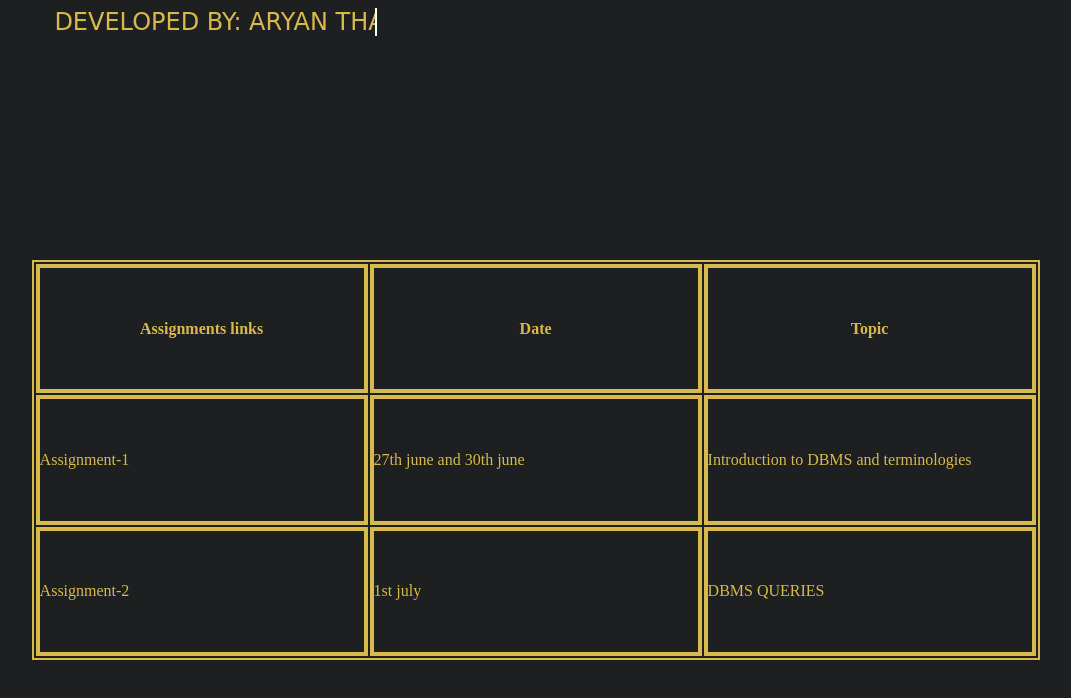
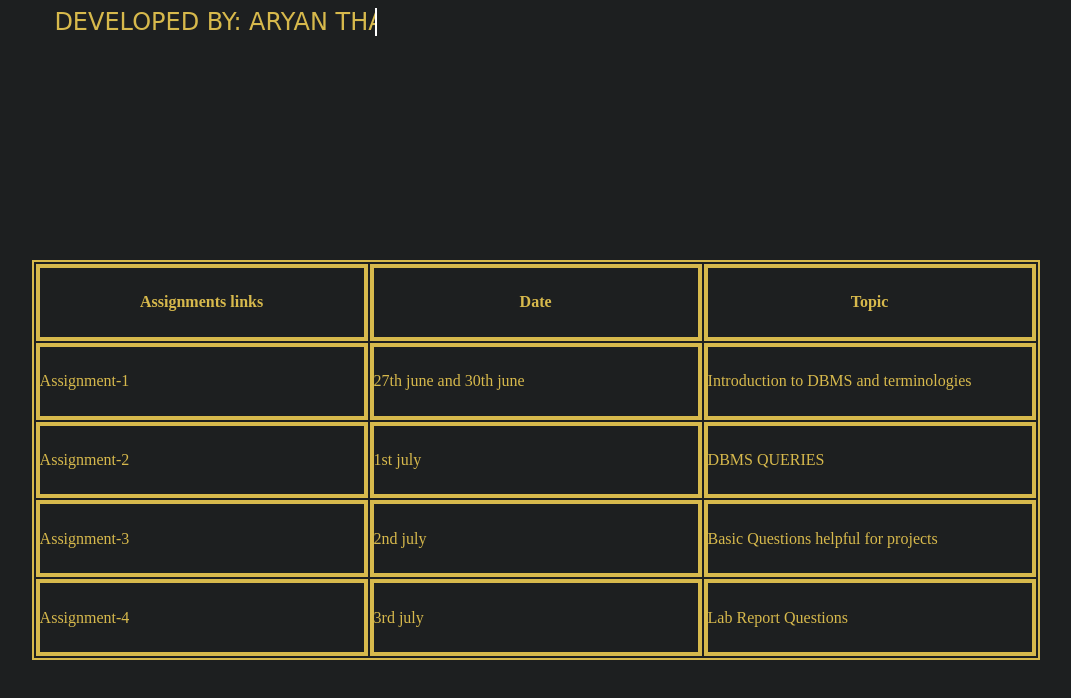
Before and after one commit to Dev-Aryan-T/DBMS, a plain HTML site: page index.html in a window 1280 px wide. Shown: the part 60-758 px from the top of the page, without its empty margins (93-1164 px from the left). Drawn offline with Linux system fonts and the light colour scheme.

Commit message:
Assignment-3 repush

```diff
--- a/index.html
+++ b/index.html
@@ -19,20 +19,25 @@
         <th>Topic</th>
       </tr>
       <tr>
-        <td><a href="main1.html" style="text-decoration: none; color: #d7b94c;">Assignment-1</a></td>
+        <td><a href="/day1/main1.html" style="text-decoration: none; color: #d7b94c;">Assignment-1</a></td>
         <td>27th june and 30th june</td>
         <td>Introduction to DBMS and terminologies</td>
       </tr>
       <tr>
-        <td><a href="main2.html" style="text-decoration: none; color: #d7b94c;">Assignment-2</a></td>
+        <td><a href="/day2/main2.html" style="text-decoration: none; color: #d7b94c;">Assignment-2</a></td>
           <td>1st july</td>
           <td>DBMS QUERIES</td>
       </tr>
-      <!-- <tr>
-        <td>3</td>
-        <td>2020-09-03</td>
-        <td>Introduction to SQL</td>
-      </tr> -->
+      <tr>
+        <td> <a href="/day3/main3.html" style="text-decoration: none; color: #d7b94c;">Assignment-3</a></td>
+        <td>2nd july</td>
+        <td>Basic Questions helpful for projects</td>
+      </tr>
+      <tr>
+        <td><a href="/day4/main4.html" style="text-decoration: none; color: #d7b94c;">Assignment-4</a></td>
+        <td>3rd july</td>
+        <td>Lab Report Questions</td>
+      </tr>
     </table>
   </section>
 </body>
```
